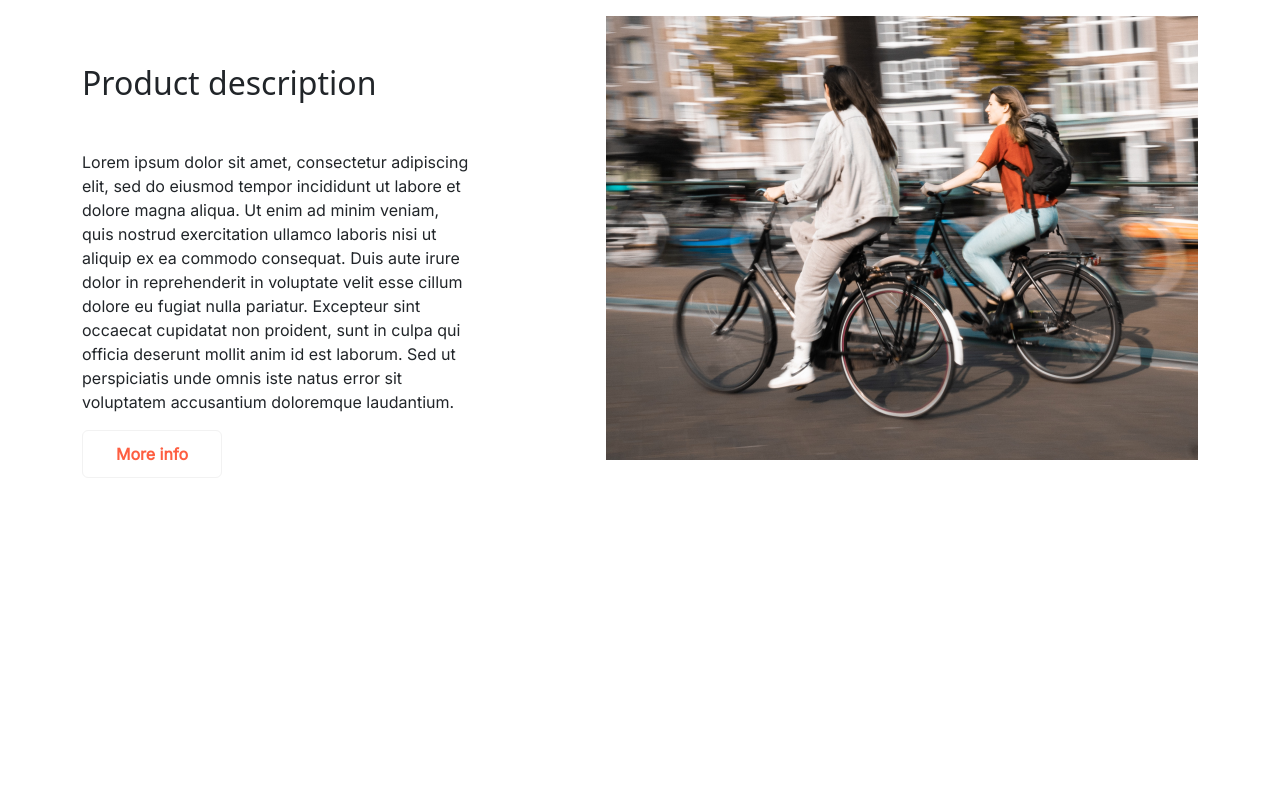
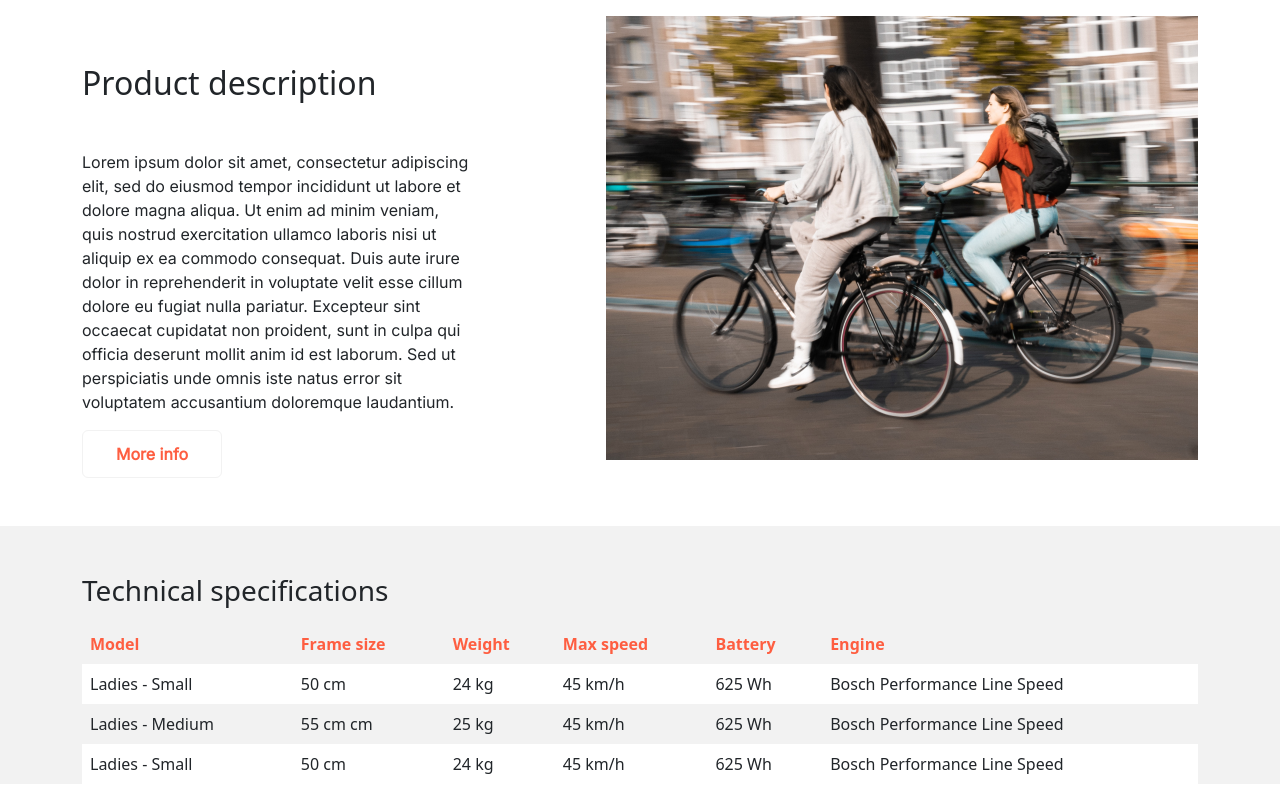
Before and after one commit to Uros47/bootstrap-scss, a website: page src/index.html in a window 1280 px wide. Shown: the part 755-1555 px from the top of the page. Before the commit the page ends 1233 px from the top, so only its background shows below. Drawn offline with Linux system fonts and the light colour scheme.

Commit message:
table overrides

```diff
--- a/scss/_custom.scss
+++ b/scss/_custom.scss
@@ -15,7 +15,8 @@ $form-check-input-checked-border-color: $green;
 $form-check-input-focus-box-shadow: none;
 $form-check-input-focus-border: none;
 
-
+// table overrides
+$table-striped-bg: $white;
 // primary color override
 $primary: $orange;
 
--- a/scss/components/description.scss
+++ b/scss/components/description.scss
@@ -19,3 +19,11 @@
     background-color: $white;
     border-color: $light-grey;
 }
+
+.background-grey {
+    background-color: $light-grey;
+}
+
+th {
+    color: $primary;
+}
--- a/src/index.html
+++ b/src/index.html
@@ -59,6 +59,9 @@
             </div>
         </nav>
         <!-- NAVBAR END -->
+
+
+        <!-- hero section -->
         <div class="hero-section container mt-4">
             <!-- breadcrum -->
             <nav class="bread-crums" style="--bs-breadcrumb-divider: url(/images/svg/chevron-right.svg);" aria-label="breadcrumb">
@@ -112,7 +115,7 @@
                     </div>
                     <!-- input fields end-->
 
-                    <!-- checkboxes -->
+                    <!-- cart checkboxes -->
                     <div class="checkboxes">
                         <div class="form-check my-2">
                             <input class="form-check-input p-2" type="checkbox" value="" id="flexCheckDefault">
@@ -127,18 +130,21 @@
                             </label>
                         </div>
                     </div>
-                    <!-- checkboxes end -->
+                    <!-- cart checkboxes end -->
 
-                    <!-- buttons -->
+                    <!-- cart buttons -->
                     <div class="two-buttons d-flex gap-3 mt-3">
                         <button type="button" class="btn btn-success text-white">Add to cart</button>
                         <button type="button" class="btn btn-green">Contact Us</button>
                     </div>
-
+                    <!-- cart buttons end-->
                 </div>
                 <!-- cart form end-->
             </div>
         </div>
+        <!-- hero section end -->
+
+        <!-- description section -->
         <div class="container description-options d-flex gap-3 mt-4">
             <p>Description</p>
             <p>Specifications</p>
@@ -159,9 +165,53 @@
 
                 <div class="description-image"> <img src="/images/png/maixent-viau-hQvzY0gXsdk-unsplash 1.png" alt="description-img"></div>
             </div>
+        </div>
+        <!-- description section end-->
+        <div class="background-grey pt-5 mt-5">
+            <div class="technical-specifications container">
+                <h3 class="">Technical specifications</h3>
+                <table class="table table-borderless table-striped mt-3">
+                    <thead>
+                        <tr>
+                            <th scope="col">Model</th>
+                            <th scope="col">Frame size</th>
+                            <th scope="col">Weight</th>
+                            <th scope="col">Max speed</th>
+                            <th scope="col">Battery</th>
+                            <th scope="col">Engine</th>
+                        </tr>
+                    </thead>
+                    <tbody>
+                        <tr>
+                            <td>Ladies - Small</td>
+                            <td>50 cm</td>
+                            <td>24 kg</td>
+                            <td>45 km/h</td>
+                            <td>625 Wh</td>
+                            <td>Bosch Performance Line Speed</td>
+                        </tr>
+                        <tr>
 
+                            <td>Ladies - Medium</td>
+                            <td>55 cm cm</td>
+                            <td>25 kg</td>
+                            <td>45 km/h</td>
+                            <td>625 Wh</td>
+                            <td>Bosch Performance Line Speed</td>
+                        </tr>
+                        <tr>
+                            <td>Ladies - Small</td>
+                            <td>50 cm</td>
+                            <td>24 kg</td>
+                            <td>45 km/h</td>
+                            <td>625 Wh</td>
+                            <td>Bosch Performance Line Speed</td>
+                        </tr>
+                    </tbody>
+                </table>
+            </div>
+        </div>
 
-        </div>
     </div>
     <script src="index.js"></script>
 </body>
```
Also changed, not shown: assets/css/components/description.css, assets/css/style.css, 2 other files.
